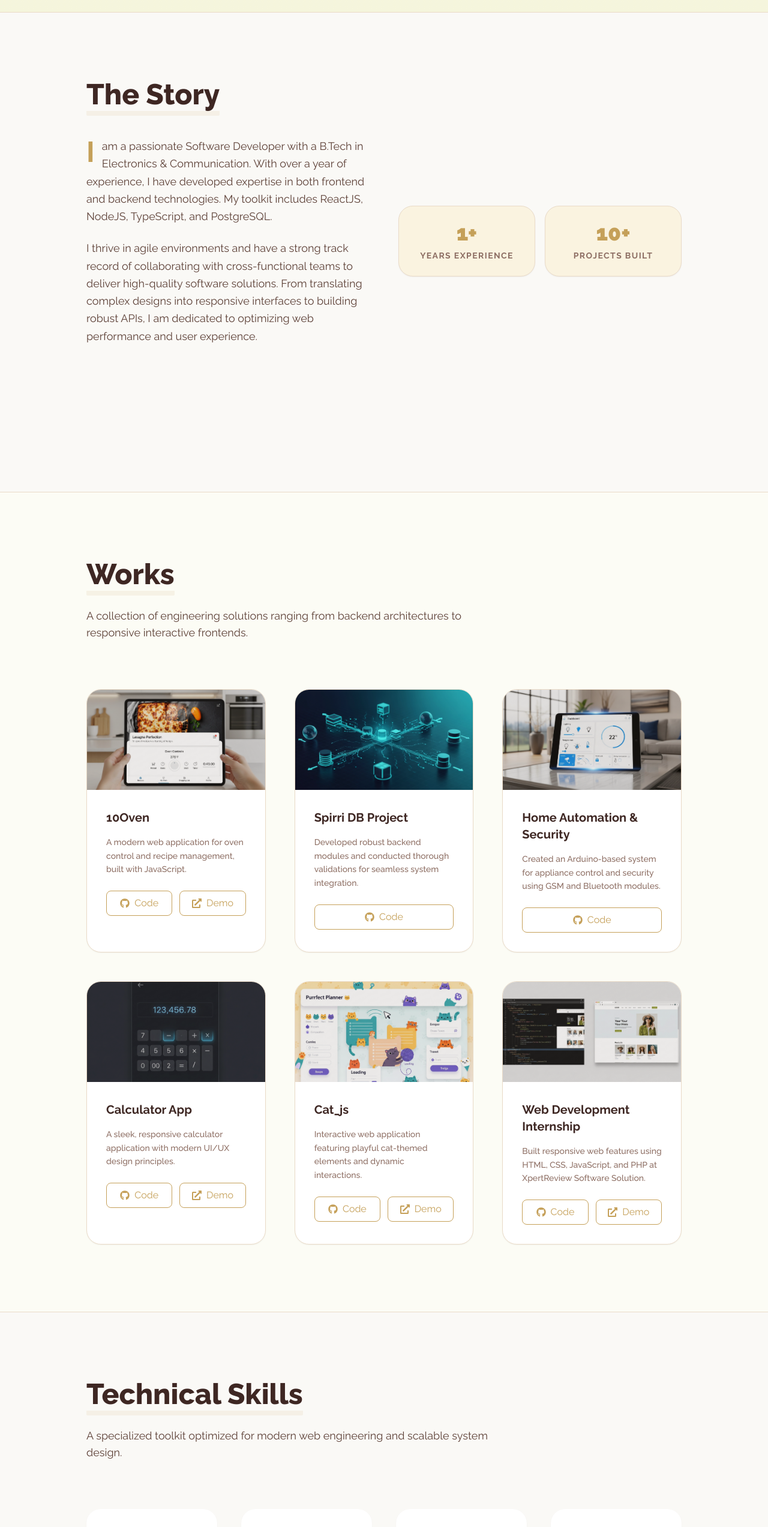
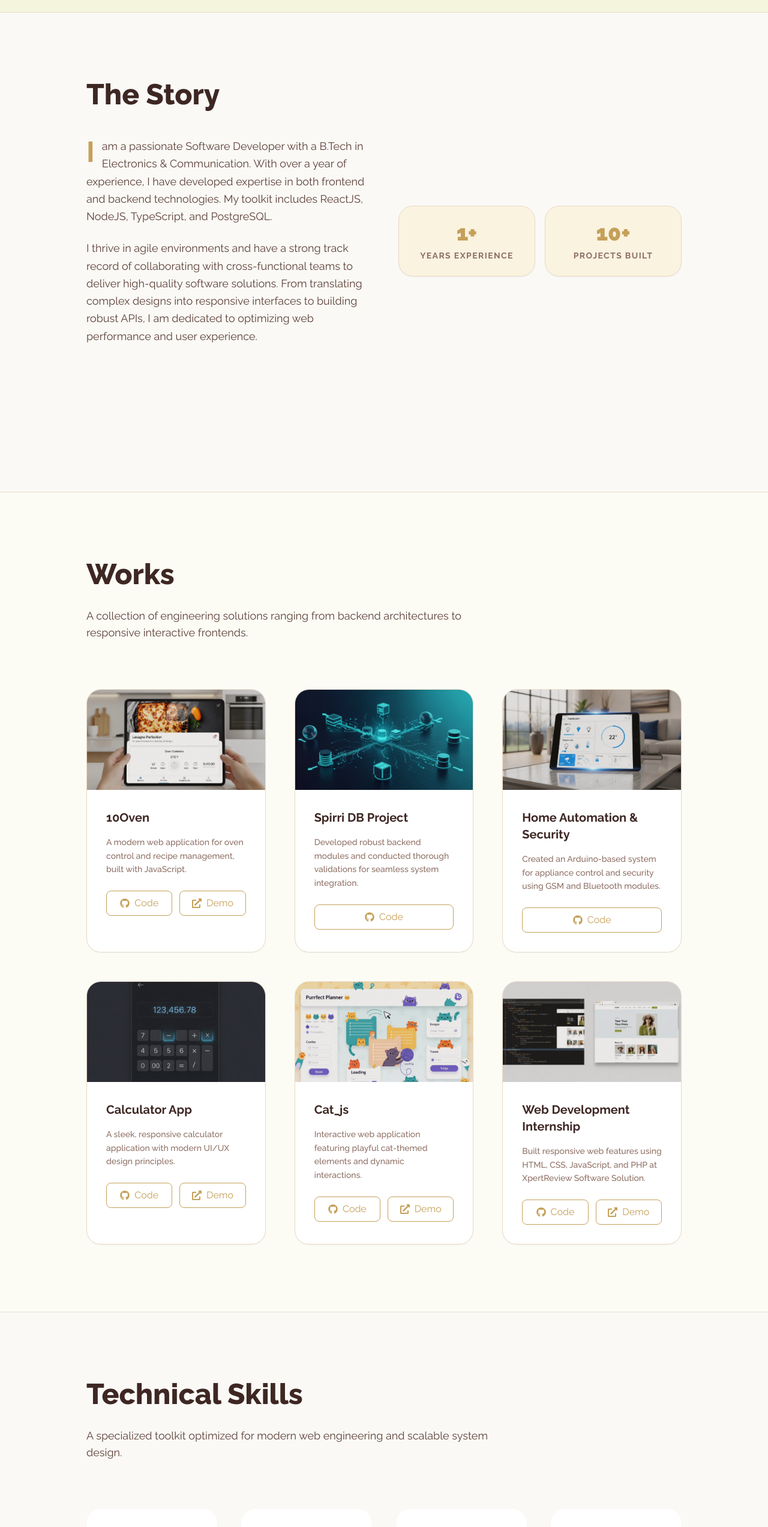
Before and after one commit to soumyadubey18/Soumya_Dubey_Portfolio, a React (Create React App) app: page / in a window 1280 px wide. Shown: the part 780-3326 px from the top of the page at 60% size. Built offline with nearby package versions, Linux system fonts and the light colour scheme.

Commit message:
Remove all underlines from headings and links
- Remove border-b-8 decorative underlines from all section headings
- Remove border-b-2 underline from Footer 'Let's Connect' heading
- Add global CSS rule to remove text-decoration from all links
- Clean, minimalist design without visual distractions

```diff
--- a/src/components/About.js
+++ b/src/components/About.js
@@ -10,7 +10,7 @@ const About = () => {
       <div className="max-w-screen-lg p-4 mx-auto flex flex-col justify-center w-full h-full">
         <div className="pb-12 text-center md:text-left">
           <p
-            className={`text-5xl font-extrabold inline border-b-8 ${isDarkMode ? "border-[#C5A059]/20" : "border-[#C5A059]/10"} rounded-sm`}
+            className={`text-5xl font-extrabold inline rounded-sm`}
           >
             The Story
           </p>
--- a/src/components/Contact.js
+++ b/src/components/Contact.js
@@ -78,7 +78,7 @@ const Contact = () => {
       <div className="flex flex-col p-4 justify-center max-w-screen-lg mx-auto h-full">
         <div className="pb-12 text-center md:text-left">
           <p
-            className={`text-5xl font-extrabold inline border-b-8 ${isDarkMode ? "border-[#C5A059]/20" : "border-[#C5A059]/10"} rounded-sm`}
+            className={`text-5xl font-extrabold inline rounded-sm`}
           >
             Contact
           </p>
--- a/src/components/Experience.js
+++ b/src/components/Experience.js
@@ -88,7 +88,7 @@ const Experience = () => {
         className={`max-w-screen-lg mx-auto p-4 flex flex-col justify-center w-full h-full ${isDarkMode ? "text-[#c5b9b9]" : "text-[#3E2723]"}`}
       >
         <div className="pb-12 text-center md:text-left">
-          <p className="text-5xl font-extrabold inline border-b-8 border-[#C5A059]/10 rounded-sm">
+          <p className="text-5xl font-extrabold inline rounded-sm">
             Career
           </p>
           <p
--- a/src/components/Footer.js
+++ b/src/components/Footer.js
@@ -25,7 +25,7 @@ function Footer() {
         <div className="grid md:grid-cols-3 gap-12 mb-12">
           {/* Connect */}
           <div className="text-center md:text-left">
-            <h2 className="text-2xl font-bold mb-4 border-b-2 border-[#C5A059] inline-block pb-1">
+            <h2 className="text-2xl font-bold mb-4 inline-block pb-1">
               Let's Connect
             </h2>
             <p className="text-[#D7CCC8] max-w-sm mx-auto md:mx-0 leading-relaxed mb-6 text-sm">
--- a/src/components/Project.js
+++ b/src/components/Project.js
@@ -77,7 +77,7 @@ const Portfolio = () => {
       <div className="max-w-screen-lg p-4 mx-auto flex flex-col justify-center w-full h-full">
         <div className="pb-12 text-center md:text-left">
           <p
-            className={`text-5xl font-extrabold inline border-b-8 ${isDarkMode ? "text-[#C5A059] border-[#C5A059]/40" : "text-[#3E2723] border-[#C5A059]/10"} rounded-sm`}
+            className={`text-5xl font-extrabold inline ${isDarkMode ? "text-[#C5A059]" : "text-[#3E2723]"} rounded-sm`}
           >
             Works
           </p>
--- a/src/components/TechnicalSkills.js
+++ b/src/components/TechnicalSkills.js
@@ -132,7 +132,7 @@ const TechnicalSkills = () => {
       <div className="max-w-screen-lg mx-auto p-4 flex flex-col justify-center w-full h-full">
         <div className="pb-12 text-center md:text-left">
           <p
-            className={`text-5xl font-extrabold inline border-b-8 ${isDarkMode ? "text-[#C5A059] border-[#C5A059]/40" : "text-[#3E2723] border-[#C5A059]/10"} rounded-sm`}
+            className={`text-5xl font-extrabold inline ${isDarkMode ? "text-[#C5A059]" : "text-[#3E2723]"} rounded-sm`}
           >
             Technical Skills
           </p>
@@ -167,10 +167,10 @@ const TechnicalSkills = () => {
 
         <div id="soft-skills" className="pb-12 text-center md:text-left">
           <p
-            className={`text-5xl font-extrabold inline border-b-8 ${
+            className={`text-5xl font-extrabold inline ${
               isDarkMode
-                ? "text-[#C5A059] border-[#C5A059]/40"
-                : "text-[#3E2723] border-[#C5A059]/10"
+                ? "text-[#C5A059]"
+                : "text-[#3E2723]"
             } rounded-sm`}
           >
             Soft Skills
--- a/src/index.css
+++ b/src/index.css
@@ -10,6 +10,10 @@
   html {
     font-family: "Raleway", sans-serif;
     scroll-behavior: smooth;
+  }
+
+  a {
+    text-decoration: none;
   }
 }
 
```
Also changed, not shown: 12 other files (tests, documents, lock files or other folders).
